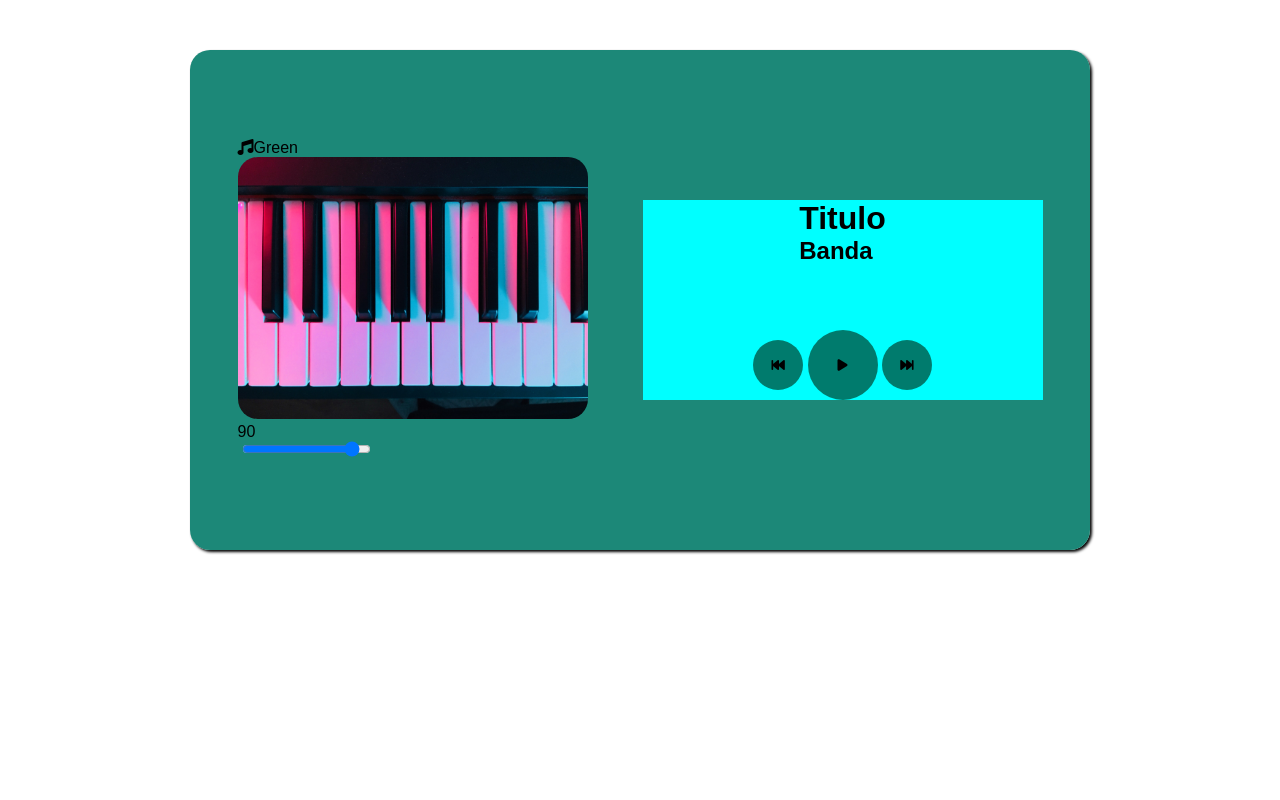
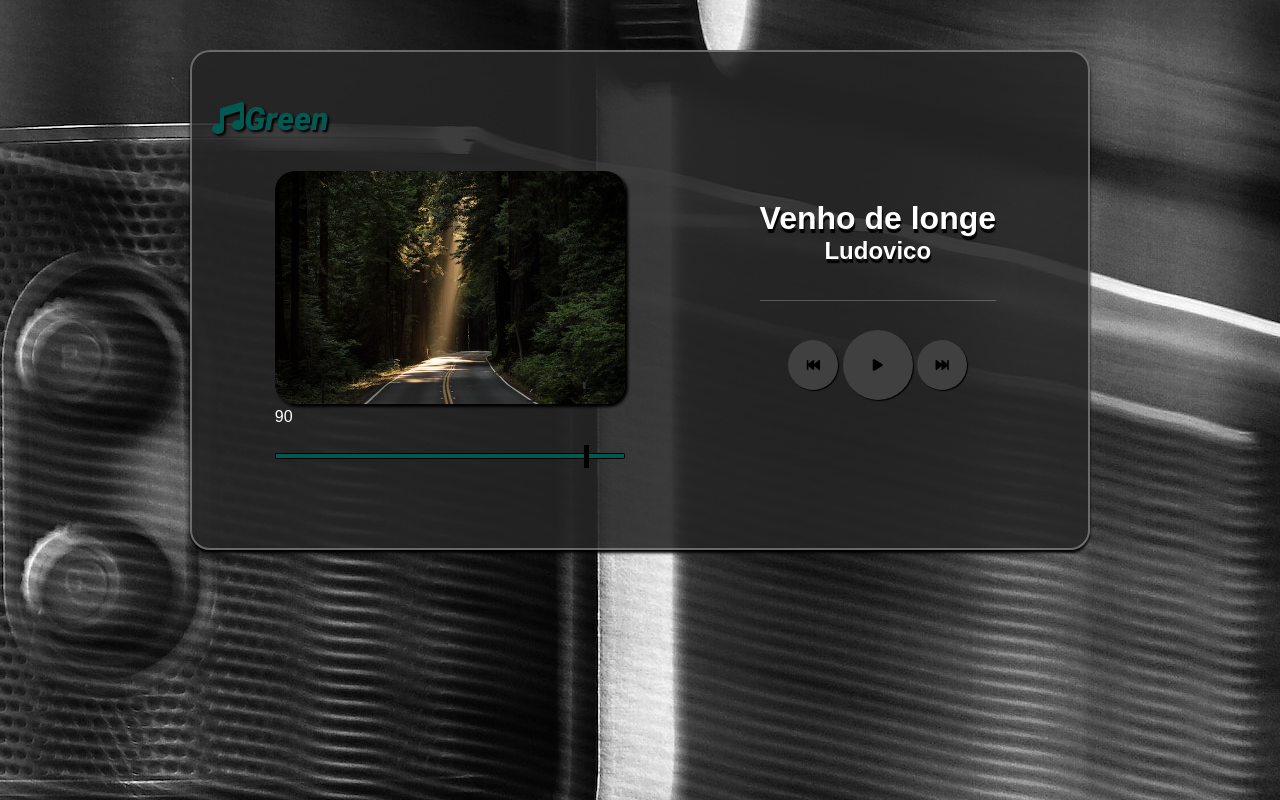
Before and after one commit to Affmesquita/green-player, a plain HTML site: page index.html in a window 1280 px wide. Drawn offline with Linux system fonts and the light colour scheme.

Commit message:
atualizado

```diff
--- /dev/null
+++ b/estilo/input-range.css
@@ -0,0 +1,89 @@
+input[type=range] {
+    width: 100%;
+    margin: 8.45px 0;
+    background-color: transparent;
+    -webkit-appearance: none;
+  }
+  input[type=range]:focus {
+    outline: none;
+  }
+  input[type=range]::-webkit-slider-runnable-track {
+    background: #025951;
+    border: 0.2px solid #010101;
+    border-radius: 1.3px;
+    width: 100%;
+    height: 6.1px;
+    cursor: pointer;
+  }
+  input[type=range]::-webkit-slider-thumb {
+    margin-top: -8.65px;
+    width: 5px;
+    height: 23px;
+    background: #000000;
+    border: 0;
+    cursor: pointer;
+    -webkit-appearance: none;
+  }
+  input[type=range]:focus::-webkit-slider-runnable-track {
+    background: #f8f8f8;
+  }
+  input[type=range]::-moz-range-track {
+    background: #d9d9d9;
+    border: 0.2px solid #010101;
+    border-radius: 1.3px;
+    width: 100%;
+    height: 6.1px;
+    cursor: pointer;
+  }
+  input[type=range]::-moz-range-thumb {
+    width: 5px;
+    height: 23px;
+    background: #000000;
+    border: 0;
+    cursor: pointer;
+  }
+  input[type=range]::-ms-track {
+    background: transparent;
+    border-color: transparent;
+    border-width: 8.45px 0;
+    color: transparent;
+    width: 100%;
+    height: 6.1px;
+    cursor: pointer;
+  }
+  input[type=range]::-ms-fill-lower {
+    background: #bababa;
+    border: 0.2px solid #010101;
+    border-radius: 2.6px;
+  }
+  input[type=range]::-ms-fill-upper {
+    background: #d9d9d9;
+    border: 0.2px solid #010101;
+    border-radius: 2.6px;
+  }
+  input[type=range]::-ms-thumb {
+    width: 5px;
+    height: 23px;
+    background: #000000;
+    border: 0;
+    cursor: pointer;
+    margin-top: 0px;
+    /*Needed to keep the Edge thumb centred*/
+  }
+  input[type=range]:focus::-ms-fill-lower {
+    background: #d9d9d9;
+  }
+  input[type=range]:focus::-ms-fill-upper {
+    background: #f8f8f8;
+  }
+
+  /*TODO: Use one of the selectors from https://stackoverflow.com/a/20541859/7077589 and figure out
+  how to remove the virtical space around the range input in IE*/
+
+  @supports (-ms-ime-align:auto) {
+    /* Pre-Chromium Edge only styles, selector taken from hhttps://stackoverflow.com/a/32202953/7077589 */
+    input[type=range] {
+      margin: 0;
+      /*Edge starts the margin from the thumb, not the track as other browsers do*/
+    }
+  }
--- a/estilo/style.css
+++ b/estilo/style.css
@@ -7,7 +7,14 @@
     list-style-type: none;
 }
 
-
+@font-face {
+    font-family: roboto;
+    src: url(/fontes/Roboto-Light.ttf);
+}
+@font-face {
+    font-family: roboto-black-italic;
+    src: url(/fontes/Roboto-BlackItalic.ttf);
+}
 
 body {
     width: 100%;
@@ -19,6 +26,11 @@ body {
 
     font-family: Arial, Helvetica, sans-serif;
 
+    background-color: rgb(50, 50, 73);
+    background-image: url(/image/fundo-03.jpg);
+    background-position: center;
+
+    color: white;
 }
 
 
@@ -28,41 +40,60 @@ main {
 
     margin: 50px;
 
-    background-color: #017a68e3;
+    background-color: #262626e3;
 
     border-radius: 20px;
+    border: 2px solid #d9d9d962;
 
     padding: 20px;
 
-    box-shadow: 2px 2px 3px black;
+    box-shadow: 0px 3px 3px black;;
 
     display: flex;
     flex-direction: row;
     justify-content: space-around;
 }
 
+.id {
+    color: #025951;
+
+    font-size: 2rem;
+    font-family: roboto-black-italic;
+    text-shadow: 2px 2px 2px black;
+}
+
 .conteiner-1 {
+    width: 500px;
+    height: 400px;
+
     margin: auto;
+
+    display: flex;
+    flex-direction: column;
+    justify-content: space-between;
 }
 
 .left-side {
-
+    margin: auto;
 }
 .left-side img {
     width: 350px;
 
     border: 3px 0px 20px solid white;
     border-radius: 20px;
+
+    box-shadow: 3px 3px 3px black;
 }
+.input-range {
+    width: 100%;
 
-
+    color: white;
+}
 
 
 .conteiner-2 {
     width: 400px;
     height: 200px;
-
-    background-color: aqua;
 
     margin: auto;
 
@@ -71,6 +102,16 @@ main {
     align-items: center;
     justify-content: space-between;
 
+    font-family: arial;
+    text-shadow: 1px 4px 1px black;
+
+}
+.desc-sound {
+    text-align: center;
+
+    border-bottom: 1px solid rgba(255, 255, 255, 0.24);
+
+    padding-bottom: 35px;
 }
 .play-btn{
     width: 70px;
@@ -79,8 +120,9 @@ main {
     border-radius: 80px;
     border: none;
 
-    background-color: #016b5be3;
+    background-color: #404040;
 
+    box-shadow: 1px 1px 1px black;
 
 }
 .player-btn {
@@ -90,7 +132,13 @@ main {
     border-radius: 80px;
     border: none;
 
-    background-color: #016b5be3;
+    background-color: #404040;
 
+    box-shadow: 1px 1px 1px black;
 
 }
+.play-btn:hover ,.player-btn:hover {
+    background-color: #737373;
+
+    box-shadow: 2px 2px 2px black;
+}
--- a/index.html
+++ b/index.html
@@ -6,6 +6,7 @@
     <meta name="viewport" content="width=device-width, initial-scale=1.0">
     <link rel="stylesheet" href="estilo/style.css">
     <link rel="stylesheet" href="https://cdnjs.cloudflare.com/ajax/libs/font-awesome/6.4.0/css/all.min.css" integrity="sha512-iecdLmaskl7CVkqkXNQ/ZH/XLlvWZOJyj7Yy7tcenmpD1ypASozpmT/E0iPtmFIB46ZmdtAc9eNBvH0H/ZpiBw==" crossorigin="anonymous" referrerpolicy="no-referrer" />
+    <link rel="stylesheet" href="estilo/input-range.css">
     <script src="javascript/js.js" defer></script>
     <title>Green</title>
 </head>
@@ -17,34 +18,41 @@
             <p class="id"><i class="fa-solid fa-music"></i>Green</p>
 
             <div class="left-side">
-                <img src="image/img-music.jpg" alt="">
+
+                <img src="image/avatar-sound.jpg" alt="">
 
                 <p id="volume-show">90</p>
+
                 <i class="fa-sharp fa-solid fa-volume" aria-hidden="true" class="volume-icon" onclick="mute_sound()"></i>
+
                 <input type="range" min="0" max="100" value="90" onchange="volume_change()" class="input-range">
+
             </div>
 
         </div>
 
-
         <div class="conteiner-2">
 
-            <div class="">
-                <h1>Titulo</h1>
-                <h2>Banda</h2>
+            <div class="desc-sound">
+
+                <h1>Venho de longe</h1>
+
+                <h2>Ludovico</h2>
+
             </div>
 
             <div>
+
                 <button class="player-btn backward" onclick="previous_song"><i class="fa-solid fa-backward-fast"></i></button>
 
                 <button class="play-btn play" onclick="justplay"><i class="fa-solid fa-play"></i></button>
 
                 <button class="player-btn forward" onclick="next_song"><i class="fa-solid fa-forward-fast"></i></button>
+
             </div>
 
         </div>
 
-
     </main>
 </body>
 </html>
```
Also changed, not shown: fontes/Roboto-BlackItalic.ttf (added), fontes/Roboto-Light.ttf (added), image/avatar-sound.jpg (added), image/fundo-03.jpg (added), 1 other file.
